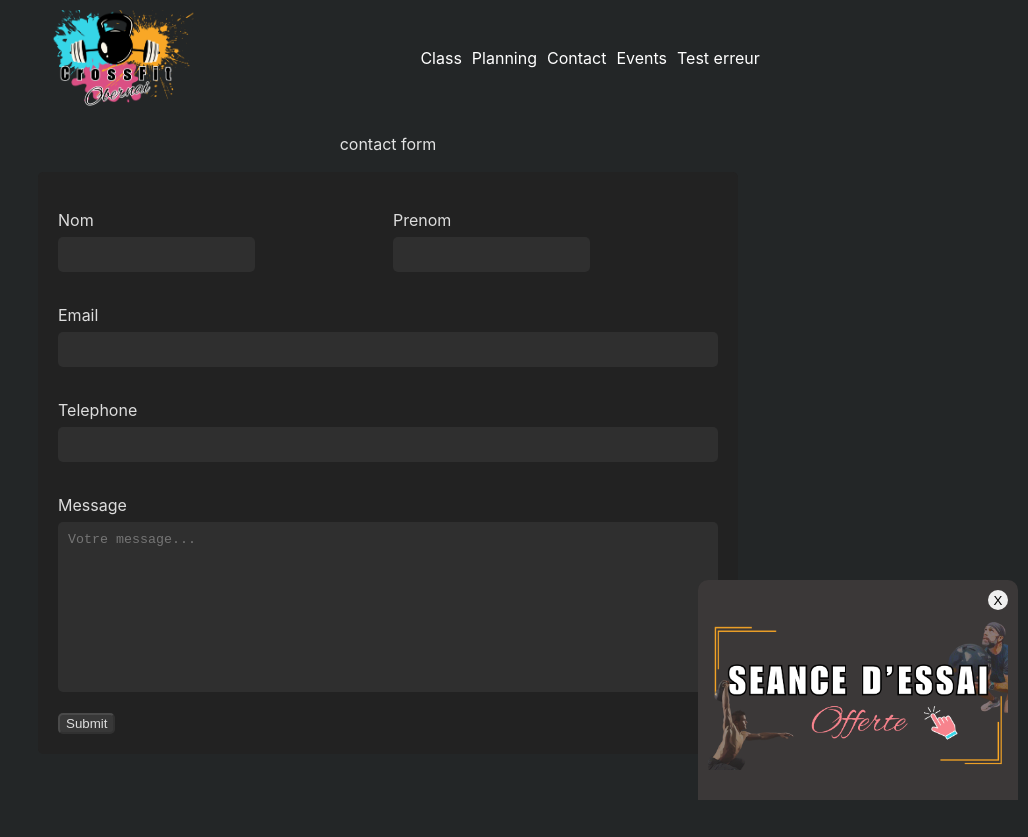
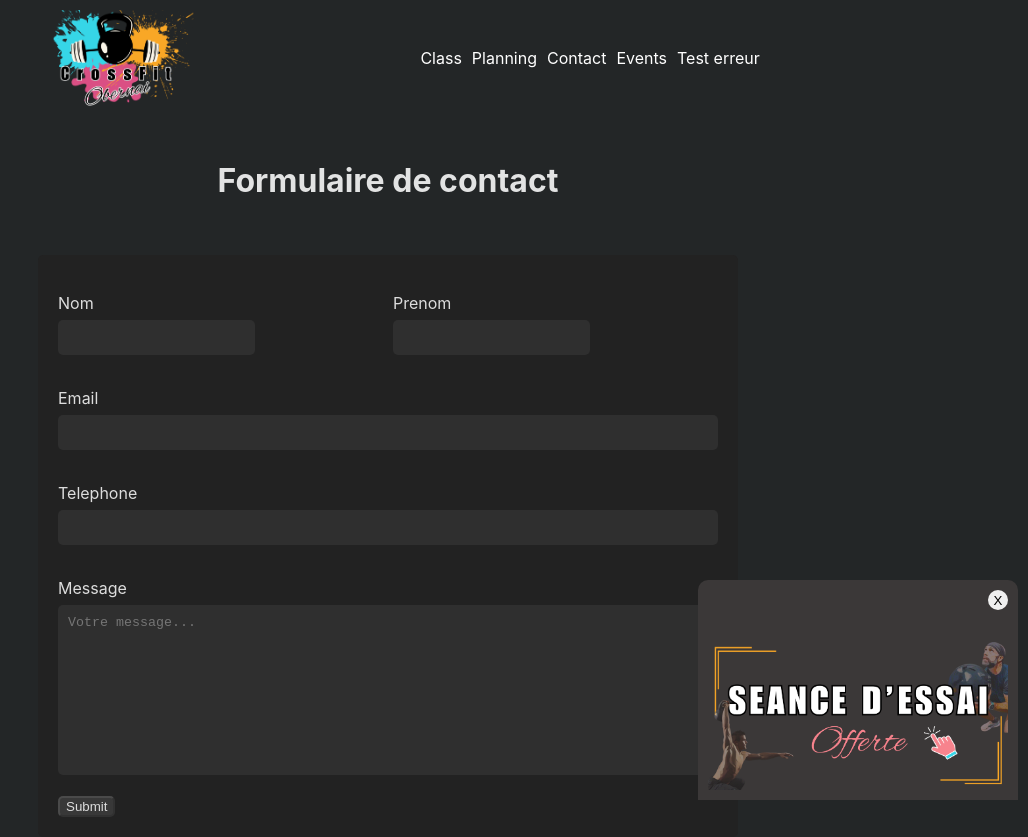
Before and after one commit to Crrux/CrossfitObernai, a React (Vite) app: page /contact in a window 1280 px wide. Shown: the whole page, without its empty margins (252-1280 px from the left). Before the commit the page ends 800 px from the top, so only its background shows below. Built offline with nearby package versions, Linux system fonts and the light colour scheme.

Commit message:
style header + contact (ajout h1)

```diff
--- a/src/layout/header/_header.sass
+++ b/src/layout/header/_header.sass
@@ -3,6 +3,7 @@ header
     justify-content: space-evenly
     align-items: center
     // flex-flow: column
+    margin-bottom: 20px
     a
         text-decoration: none
         color: white
--- a/src/pages/contact/_contact.sass
+++ b/src/pages/contact/_contact.sass
@@ -21,7 +21,8 @@ $error-text: #ff6347
     justify-content: center
     align-items: center
     flex-direction: column
-
+    h1
+        margin-bottom: 50px
 #form_contact
     display: flex
     justify-content: center
--- a/src/pages/contact/contact.jsx
+++ b/src/pages/contact/contact.jsx
@@ -94,7 +94,7 @@ function Contact() {
   return (
     <>
       <main id="main_contact">
-        <p>contact form</p>
+        <h1>Formulaire de contact</h1>
         <form onSubmit={handleSubmit} noValidate id="form_contact">
           <div id="form_contact_divname">
             <label htmlFor="name">
--- a/src/sass/style.css
+++ b/src/sass/style.css
@@ -2,6 +2,7 @@ header {
   display: flex;
   justify-content: space-evenly;
   align-items: center;
+  margin-bottom: 20px;
 }
 header a {
   text-decoration: none;
@@ -25,6 +26,9 @@ header #Header_Logo {
   justify-content: center;
   align-items: center;
   flex-direction: column;
+}
+#main_contact h1 {
+  margin-bottom: 50px;
 }
 
 #form_contact {
```
Also changed, not shown: 1 other file (tests, documents, lock files or other folders).
